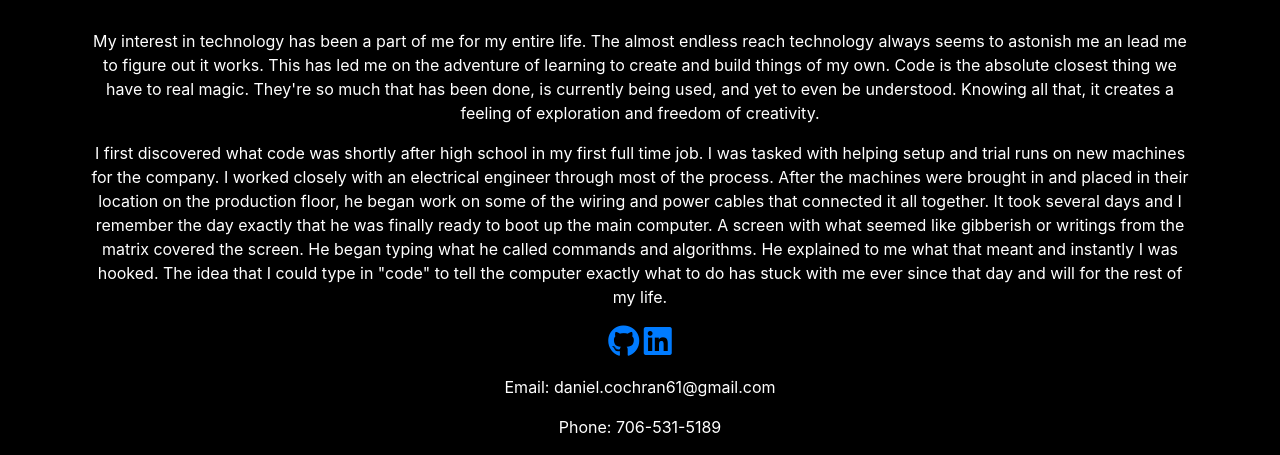
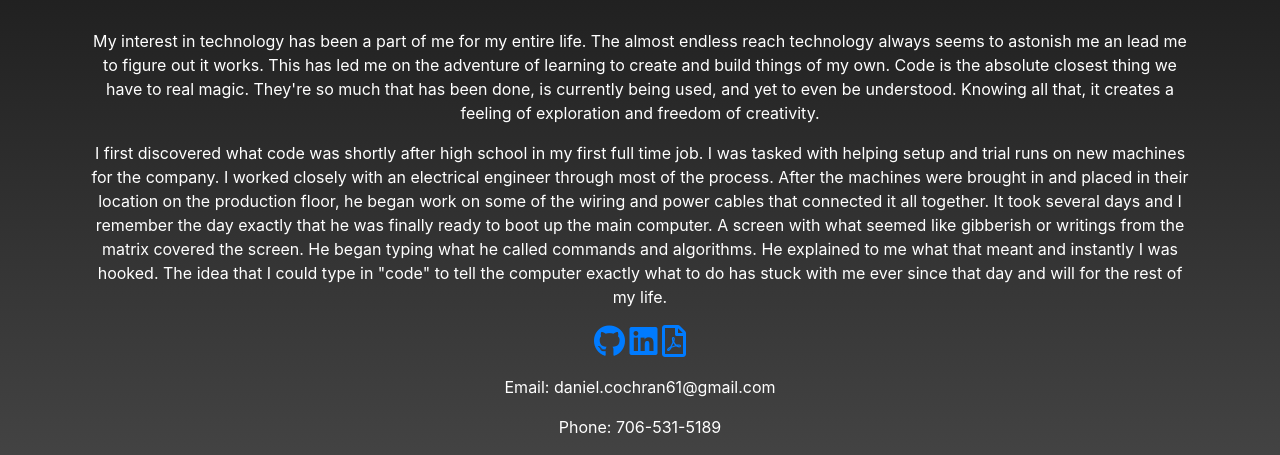
Before and after one commit to DanielCochran61/Portfolio, a plain HTML site: page index.html in a window 1280 px wide. Shown: the part 441-896 px from the top of the page. Drawn offline with nearby package versions, Linux system fonts and the light colour scheme.

Commit message:
update all files

```diff
--- a/index.html
+++ b/index.html
@@ -3,8 +3,7 @@
 
 <head>
     <meta charset="UTF-8">
-    <meta name="viewport" content="width=device-width, initial-scale=1.0">
-    <meta http-equiv="X-UA-Compatible" content="ie=edge">
+    <meta name="viewport" content="width=device-width, initial-scale=1, shrink-to-fit=no">
     <title>Daniel Cochran</title>
     <link rel="stylesheet" href="https://stackpath.bootstrapcdn.com/bootstrap/4.3.1/css/bootstrap.min.css"
         integrity="sha384-ggOyR0iXCbMQv3Xipma34MD+dH/1fQ784/j6cY/iJTQUOhcWr7x9JvoRxT2MZw1T" crossorigin="anonymous">
@@ -47,6 +46,8 @@
                 <a href="https://github.com/DanielCochran61"><li class="fab fa-github fa-2x"></li></a>
 
                 <a href="https://www.linkedin.com/in/daniel-cochran-7b8250178/"><li class="fab fa-linkedin fa-2x"></li></a>
+
+                <a href="https://1drv.ms/w/s!Ape-Gqmrj2R2jk6XSIwFwgKMwk2_"><i class="far fa-file-pdf fa-2x"></i></a>
         </ul>
 
         <p>Email: daniel.cochran61@gmail.com</p>
--- a/style.css
+++ b/style.css
@@ -1,6 +1,9 @@
 body {
     color: #ffffff;
-    background-color: black;
+    background: #000000;  /* fallback for old browsers */
+    background: -webkit-linear-gradient(to top, #434343, #000000);  /* Chrome 10-25, Safari 5.1-6 */
+    background: linear-gradient(to top, #434343, #000000); /* W3C, IE 10+/ Edge, Firefox 16+, Chrome 26+, Opera 12+, Safari 7+ */
+
 }
 
 h3 {
```
